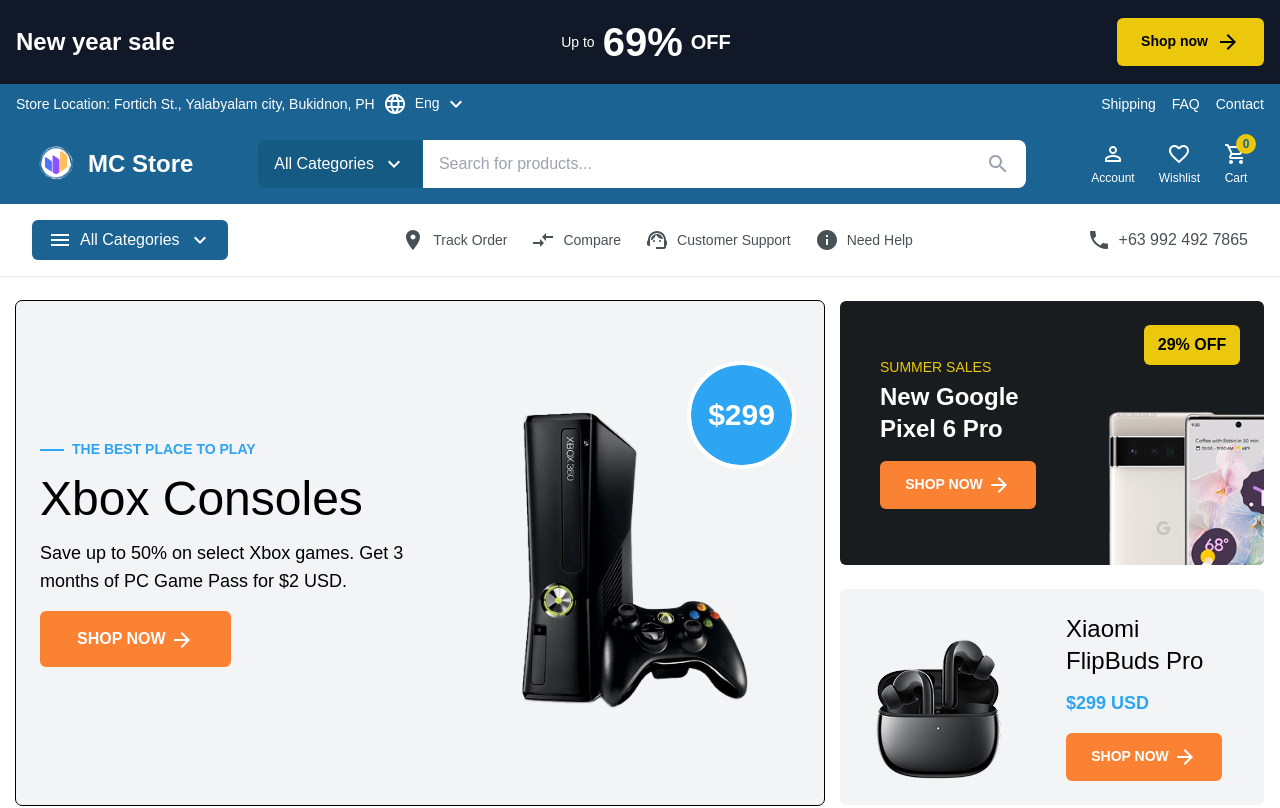
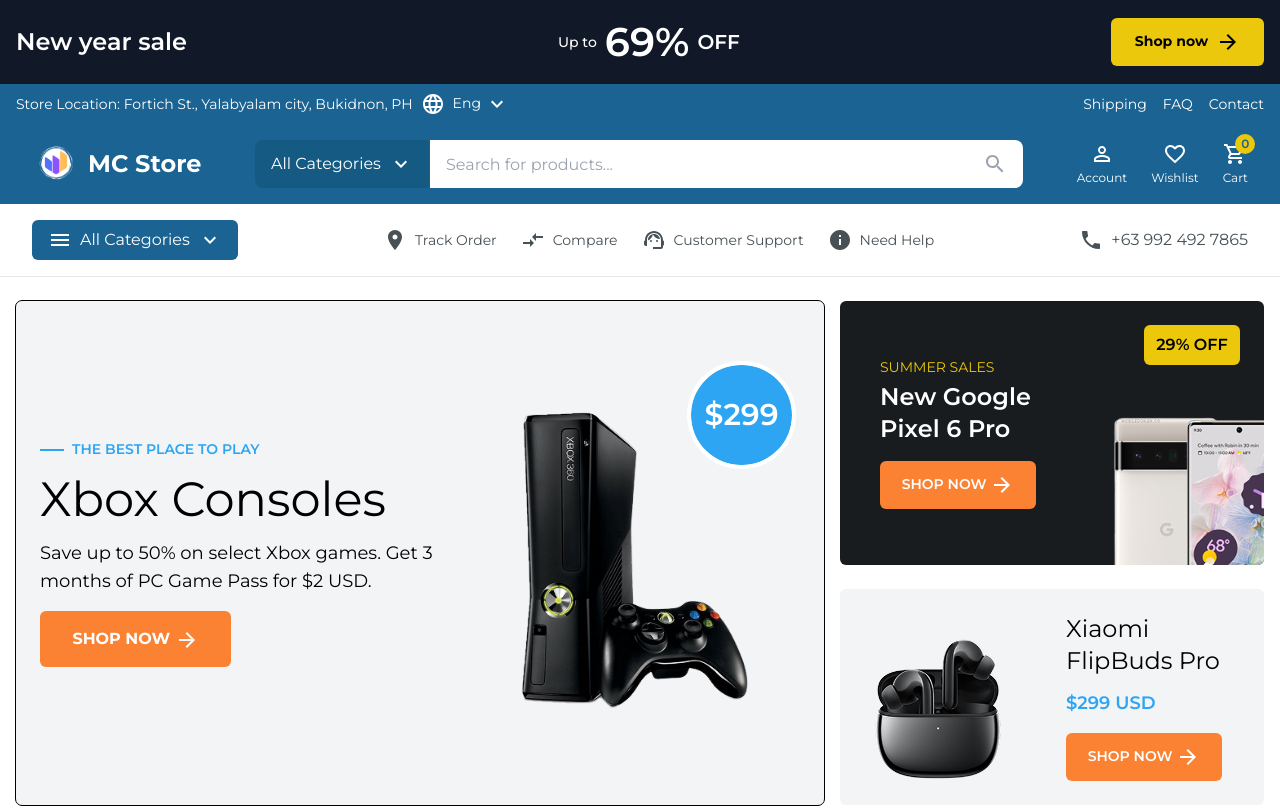
Before and after one commit to SeanSo-hub/MC-Store, a Next.js app: page / in a window 1280 px wide. Shown: the top 808 px of the page. Built offline with nearby package versions, Linux system fonts and the light colour scheme; no server answers.

Commit message:
changed font style

```diff
--- a/app/layout.tsx
+++ b/app/layout.tsx
@@ -1,15 +1,12 @@
 import type { Metadata } from "next";
-import { Geist, Geist_Mono } from "next/font/google";
+import { Montserrat } from "next/font/google";
 import "./globals.css";
 
-const geistSans = Geist({
-  variable: "--font-geist-sans",
+const montserrat = Montserrat({
+  variable: "--font-montserrat",
   subsets: ["latin"],
-});
-
-const geistMono = Geist_Mono({
-  variable: "--font-geist-mono",
-  subsets: ["latin"],
+  weight: ['300', '400', '500', '600', '700'],
+  display: 'swap',
 });
 
 export const metadata: Metadata = {
@@ -24,11 +21,7 @@
 }>) {
   return (
     <html lang="en">
-      <body
-        className={`${geistSans.variable} ${geistMono.variable} antialiased`}
-      >
-        {children}
-      </body>
+      <body className={`${montserrat.variable} font-montserrat antialiased`}>{children}</body>
     </html>
   );
 }
--- a/tailwind.config.ts
+++ b/tailwind.config.ts
@@ -1,6 +1,6 @@
 import type { Config } from "tailwindcss";
 
-export default {
+const config: Config = {
   content: [
     "./pages/**/*.{js,ts,jsx,tsx,mdx}",
     "./components/**/*.{js,ts,jsx,tsx,mdx}",
@@ -8,11 +8,12 @@
   ],
   theme: {
     extend: {
-      colors: {
-        background: "var(--background)",
-        foreground: "var(--foreground)",
+      fontFamily: {
+        montserrat: ['var(--font-montserrat)'],
       },
     },
   },
   plugins: [],
-} satisfies Config;
+};
+
+export default config;
```
